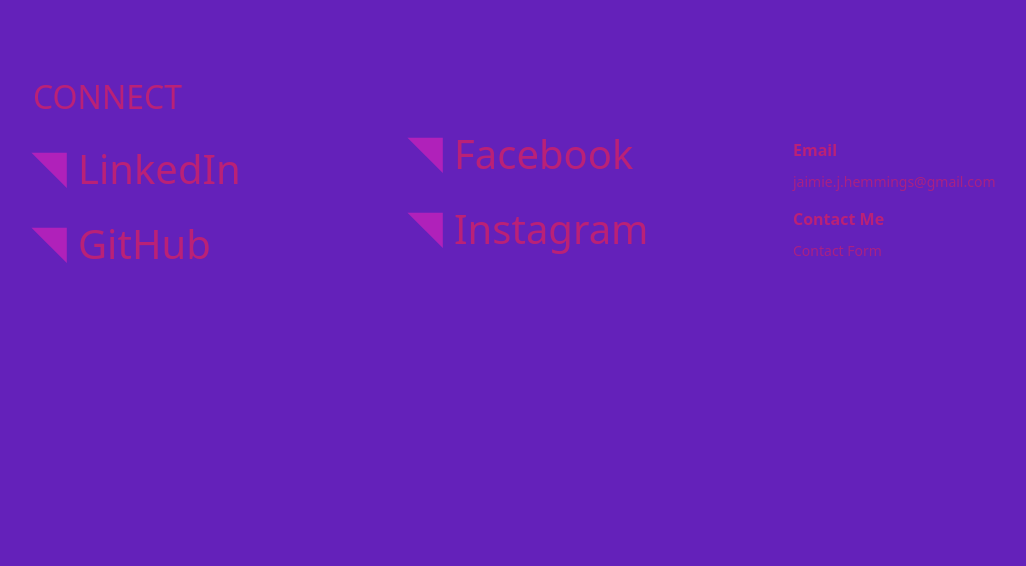
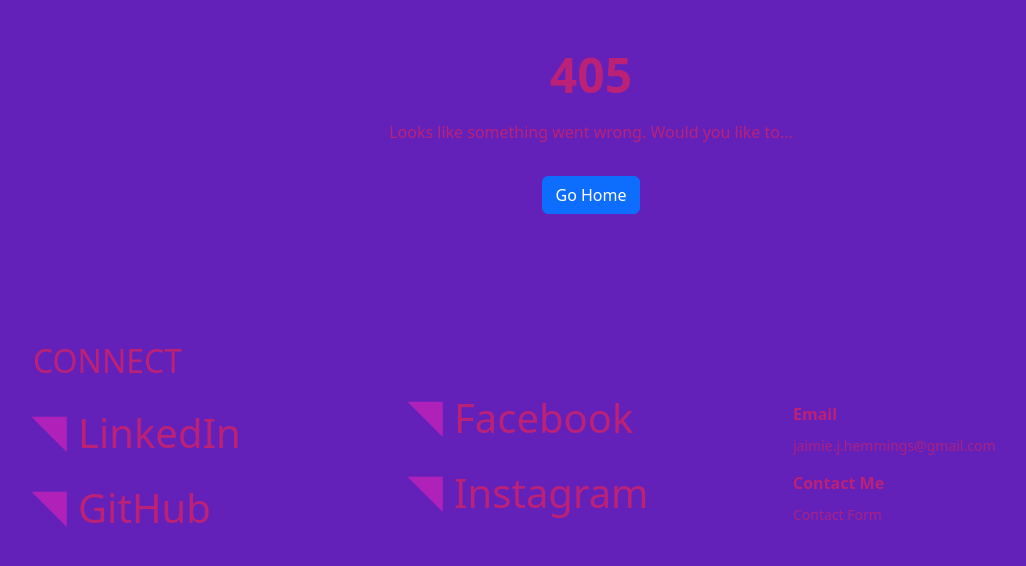
Before and after one commit to LidiaMorejudo/spanresources, a Python web app: template spanresources/templates/405.html in a window 1280 px wide. Shown: the part 58-624 px from the top of the page, without its empty margins (49-1075 px from the left). Run offline with Jinja, Linux system fonts and the light colour scheme; the template is opened without the code that fills it, so the values that code supplies are empty.

Commit message:
Added code to error page 405 so it is displayed when the error is encountered

```diff
--- a/spanresources/templates/405.html
+++ b/spanresources/templates/405.html
@@ -1,3 +1,14 @@
 {% extends "base.html" %} {% block content %}
-
+<section>
+  <div class="container mt-5 text-center">
+    <div class="row">
+      <div class="col-12">
+        <h1 class="display-5 fw-bold mb-3">405</h1>
+        <p>Looks like something went wrong. Would you like to...</p>
+        <a href="{{ url_for('home') }}" class="btn btn-primary mt-3">Go Home</a>
+        <p class="mt-5">{{error_message}}</p>
+      </div>
+    </div>
+  </div>
+</section>
 {% endblock %}
```
